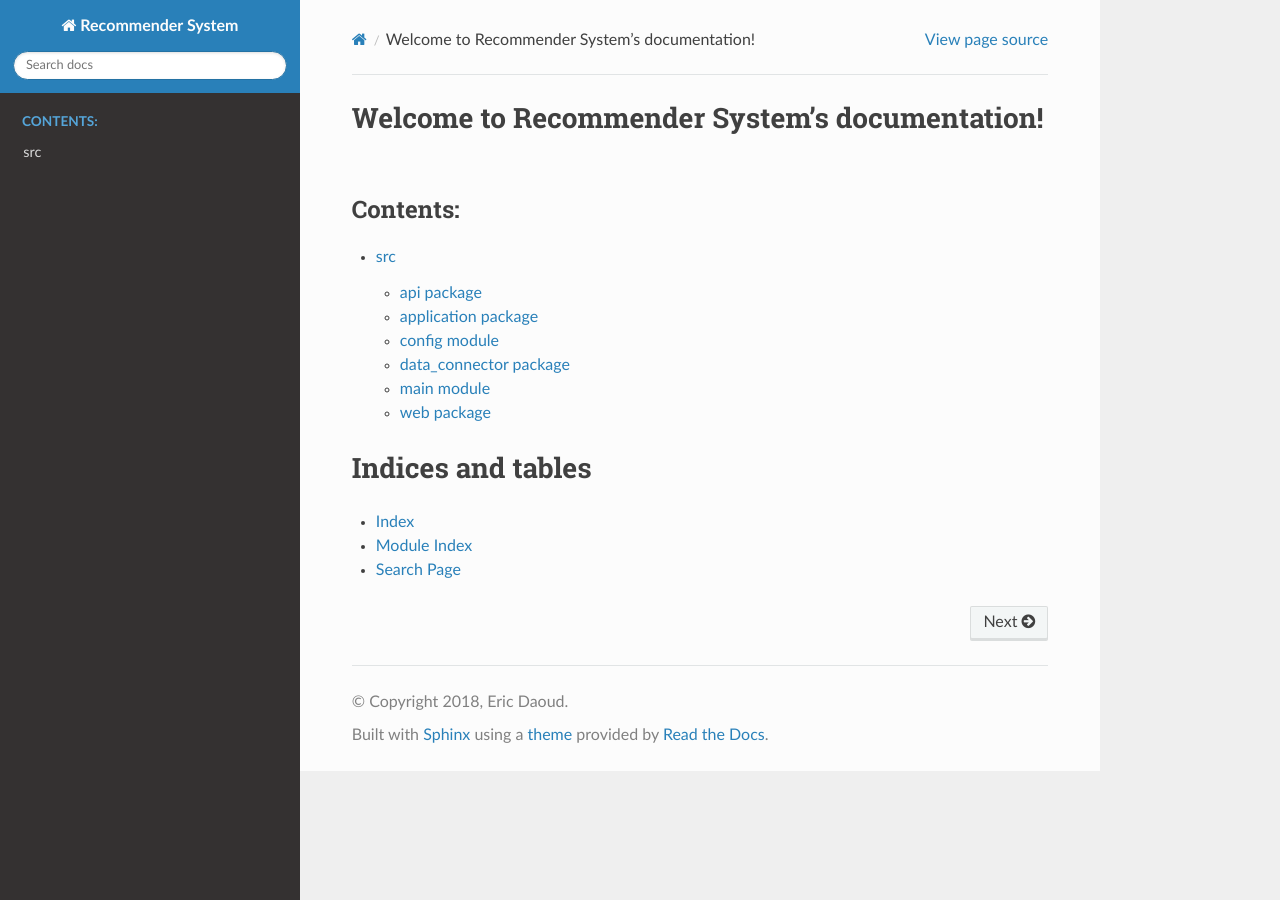
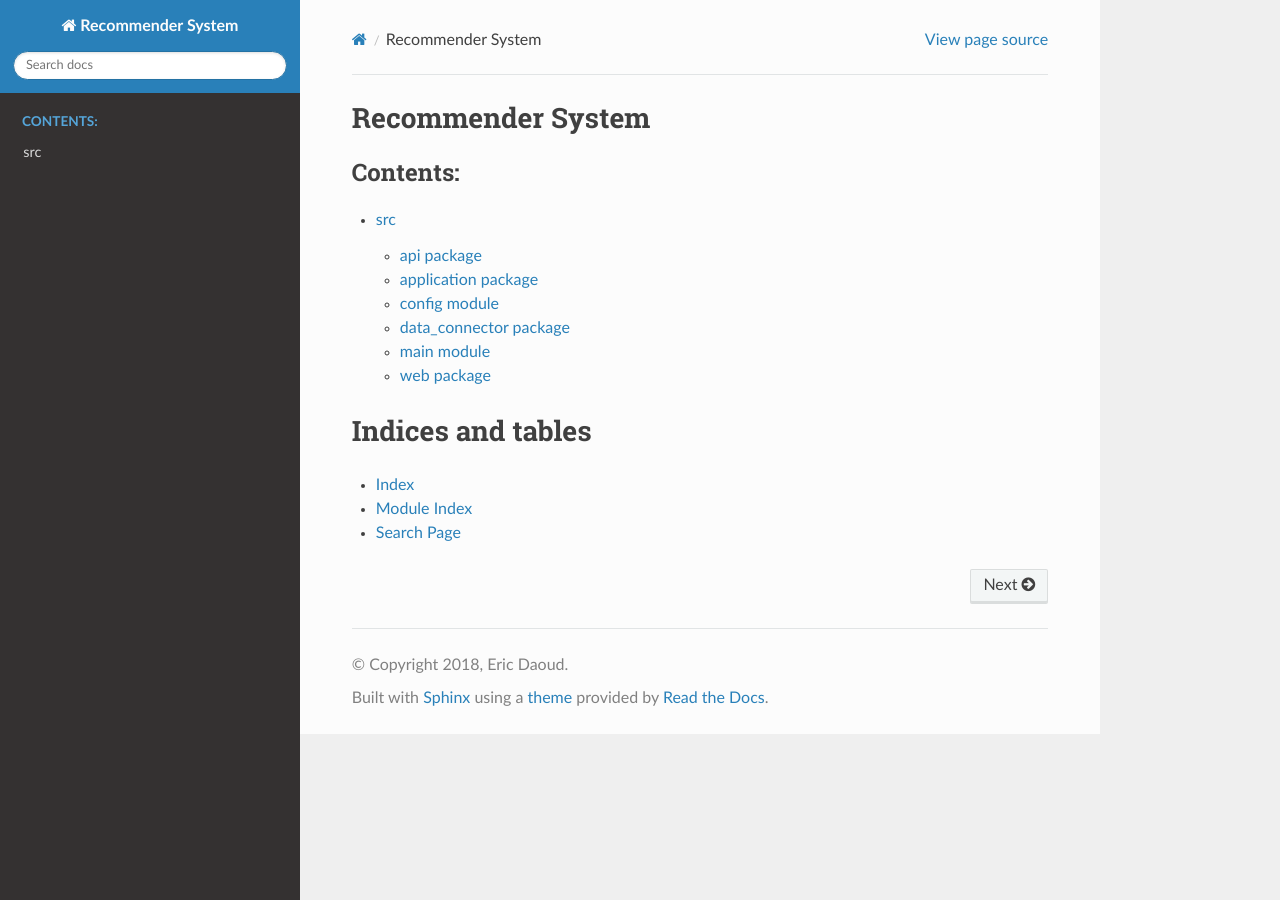
Before and after one commit to ericdaat/notflix, a Sphinx documentation site: the page built from docs/source/index.rst, in a window 1280 px wide. Built offline with Sphinx 7.4.7 and the Read the Docs theme 2.0.0, drawn with Linux system fonts in a browser that asks for light colours; part of the change alters nothing that is shown.

```diff
--- a/docs/source/conf.py
+++ b/docs/source/conf.py
@@ -45,6 +45,7 @@ extensions = [
     'sphinx.ext.ifconfig',
     'sphinx.ext.viewcode',
     'sphinx.ext.githubpages',
+    'm2r',
 ]
 
 # Add any paths that contain templates here, relative to this directory.
--- a/docs/source/index.rst
+++ b/docs/source/index.rst
@@ -1,10 +1,4 @@
-.. Recommender System documentation master file, created by
-   sphinx-quickstart on Wed Oct 31 22:48:47 2018.
-   You can adapt this file completely to your liking, but it should at least
-   contain the root `toctree` directive.
-
-Welcome to Recommender System's documentation!
-==============================================
+.. mdinclude:: ../../README.md
 
 .. toctree::
    :maxdepth: 2
@@ -13,7 +7,6 @@ Welcome to Recommender System's documentation!
    modules
 
 
-
 Indices and tables
 ==================
 
--- a/requirements.txt
+++ b/requirements.txt
@@ -15,7 +15,9 @@ imagesize==1.1.0
 ItsDangerous==1.0.0
 Jinja2==2.10
 jmespath==0.9.3
+m2r==0.2.1
 MarkupSafe==1.0
+mistune==0.8.4
 mysqlclient==1.3.13
 numpy==1.15.2
 packaging==18.0
```
